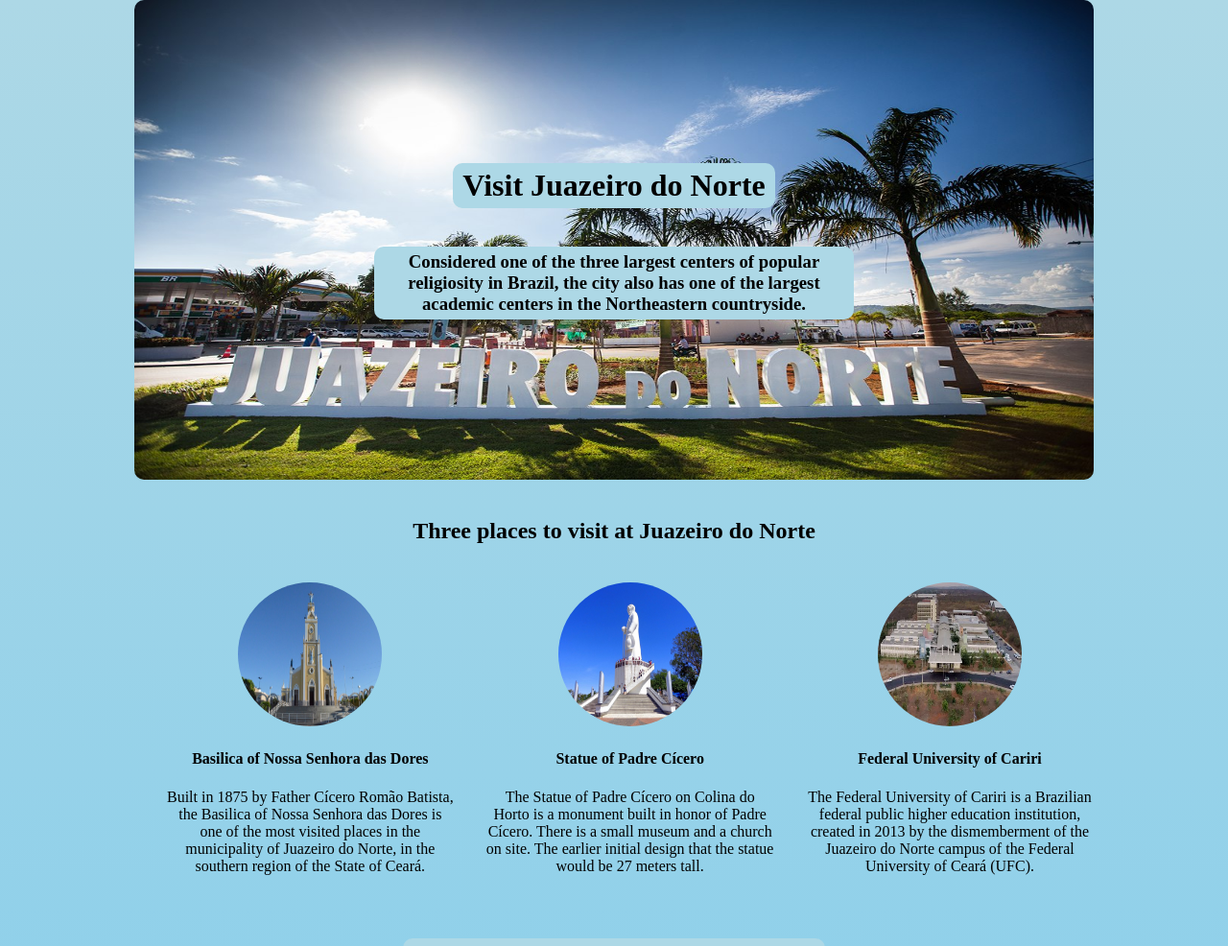
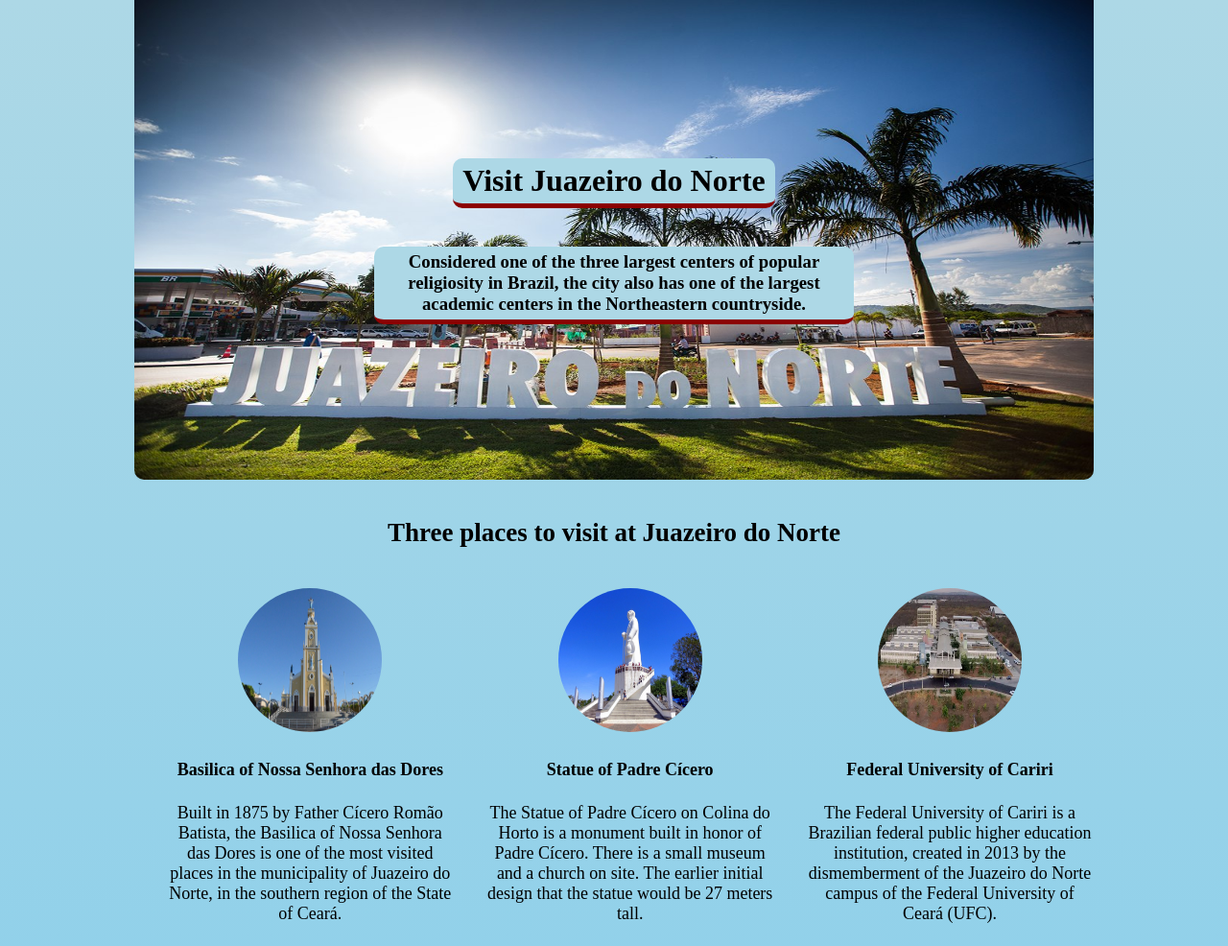
Before and after one commit to ItamarLu/Hometown, a plain HTML site: page index.html in a window 1280 px wide. Shown: the top 986 px of the page at 96% size. Drawn offline with Linux system fonts and the light colour scheme.

Commit message:
Changed font Size and header border

```diff
--- a/styles.css
+++ b/styles.css
@@ -1,6 +1,6 @@
 body {
   margin: 0;
-  background: linear-gradient(lightblue,skyblue);
+  background:linear-gradient(lightblue,skyblue);
 }
 
 #header {
@@ -13,13 +13,15 @@ body {
   align-items: center;
   justify-content: center;
   margin: 0 auto;
-  border-radius: 10px;
+  border-bottom-left-radius: 10px;
+  border-bottom-right-radius: 10px;
 }
 
 #header_title {
   padding: 5px 10px;
   background: lightblue;
   border-radius: 10px;
+  border-bottom: 5px solid darkred;
 }
 
 #header_description {
@@ -28,9 +30,11 @@ body {
   border-radius: 10px;
   width: 500px;
   text-align: center;
+  border-bottom: 5px solid darkred;
 }
 
 #activities {
+  font-size: 18px;
   margin-top: 40px;
   text-align: center;
 }
@@ -65,6 +69,7 @@ body {
   border-bottom: 5px solid darkblue;
   padding-left: 20px;
   padding-right: 20px;
+  font-size: 20px;
 }
 
 #photo {
```
